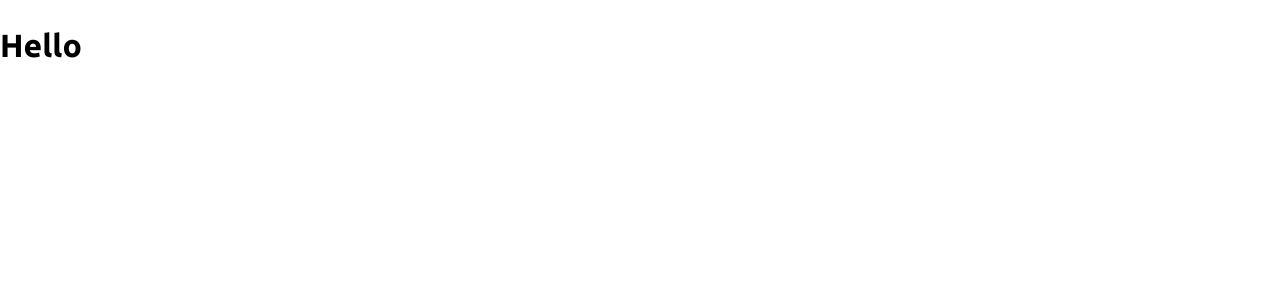
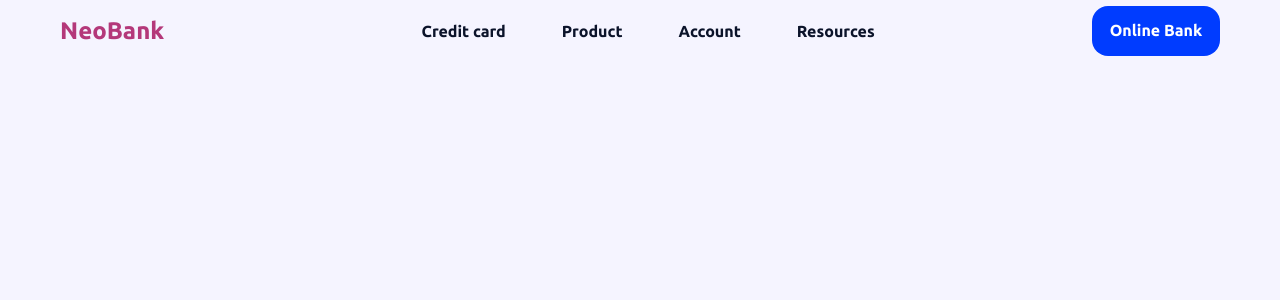
Before and after one commit to Schneegestober1/neo-bank, a React (Vite) app: page / in a window 1280 px wide. Shown: the top 300 px of the page. Built offline with nearby package versions, Linux system fonts and the light colour scheme.

Commit message:
header is done

```diff
--- a/index.html
+++ b/index.html
@@ -5,9 +5,12 @@
     <link rel="icon" type="image/svg+xml" href="" />
     <meta name="viewport" content="width=device-width, initial-scale=1.0" />
     <title>Neo Bank</title>
-    <link rel="preconnect" href="https://fonts.googleapis.com">
-    <link rel="preconnect" href="https://fonts.gstatic.com" crossorigin>
-    <link href="https://fonts.googleapis.com/css2?family=Cormorant:ital,wght@0,300..700;1,300..700&family=Courier+Prime:ital,wght@0,400;0,700;1,400;1,700&family=Manrope:wght@200..800&family=Montserrat:ital,wght@0,100..900;1,100..900&family=Poppins:ital,wght@0,100;0,200;0,300;0,400;0,500;0,600;0,700;0,800;0,900;1,100;1,200;1,300;1,400;1,500;1,600;1,700;1,800;1,900&family=Roboto:ital,wght@0,100..900;1,100..900&family=Ubuntu:ital,wght@0,300;0,400;0,500;0,700;1,300;1,400;1,500;1,700&family=Varela+Round&display=swap" rel="stylesheet">
+    <link rel="preconnect" href="https://fonts.googleapis.com" />
+    <link rel="preconnect" href="https://fonts.gstatic.com" crossorigin />
+    <link
+      href="https://fonts.googleapis.com/css2?family=Cormorant:ital,wght@0,300..700;1,300..700&family=Courier+Prime:ital,wght@0,400;0,700;1,400;1,700&family=Manrope:wght@200..800&family=Montserrat:ital,wght@0,100..900;1,100..900&family=Poppins:ital,wght@0,100;0,200;0,300;0,400;0,500;0,600;0,700;0,800;0,900;1,100;1,200;1,300;1,400;1,500;1,600;1,700;1,800;1,900&family=Roboto:ital,wght@0,100..900;1,100..900&family=Ubuntu:ital,wght@0,300;0,400;0,500;0,700;1,300;1,400;1,500;1,700&family=Varela+Round&display=swap"
+      rel="stylesheet"
+    />
   </head>
   <body>
     <div id="root"></div>
--- a/src/App.scss
+++ b/src/App.scss
@@ -1,7 +1,15 @@
 @import 'normalize.css';
 
 body {
-  font-family: "Ubuntu", sans-serif;
+  font-family: 'Ubuntu', sans-serif;
   margin: 0;
   padding: 0;
 }
+
+li {
+  list-style: none;
+}
+
+a {
+  text-decoration: none;
+}
--- a/src/App.tsx
+++ b/src/App.tsx
@@ -1,10 +1,10 @@
 import './App.scss'
+import Header from './components/Header/Header'
 
 function App() {
-
   return (
     <>
-     <h1>Hello</h1>
+      <Header />
     </>
   )
 }
--- /dev/null
+++ b/src/components/Header/Header.tsx
@@ -0,0 +1,38 @@
+import styles from './header.module.scss'
+
+export const Header = () => {
+  return (
+    <header className={styles.header}>
+      <h2 className={styles.logo}>NeoBank</h2>
+
+      <nav className={styles.nav}>
+        <ul className={styles.menu}>
+          <li className={styles.menuItem}>
+            <a href="#" className={styles.menuLink}>
+              Credit card
+            </a>
+          </li>
+          <li className={styles.menuItem}>
+            <a href="#" className={styles.menuLink}>
+              Product
+            </a>
+          </li>
+          <li className={styles.menuItem}>
+            <a href="#" className={styles.menuLink}>
+              Account
+            </a>
+          </li>
+          <li className={styles.menuItem}>
+            <a href="#" className={styles.menuLink}>
+              Resources
+            </a>
+          </li>
+        </ul>
+      </nav>
+
+      <button className={styles.button}>Online Bank</button>
+    </header>
+  )
+}
+
+export default Header
--- /dev/null
+++ b/src/components/Header/header.module.scss
@@ -0,0 +1,61 @@
+@use '../../styles/color-palette.scss' as *;
+@use '../../styles/mixins.scss' as *;
+
+.header {
+  padding-left: calc(50% - 580px);
+  padding-right: calc(50% - 580px);
+  display: flex;
+  flex-wrap: wrap;
+  justify-content: space-between;
+  align-items: center;
+  margin-top: 3px;
+}
+
+.logo {
+  font-weight: 700;
+  font-size: 1.5rem;
+  letter-spacing: 2%;
+  line-height: 112%;
+  color: $logo-color;
+  cursor: pointer;
+}
+
+.menuLink {
+  font-weight: 700;
+  font-size: 1rem;
+  letter-spacing: 2%;
+  line-height: 112%;
+  color: $black-1;
+}
+
+.button {
+  width: 8rem;
+  height: 3.125rem;
+  border-radius: 16px;
+  padding: 0.5rem;
+  border: 0;
+  outline: 0;
+  color: $white-1;
+  background: $blue-1;
+  font-weight: 700;
+  font-size: 1rem;
+  letter-spacing: 2%;
+  line-height: 112%;
+  cursor: pointer;
+}
+
+.menu {
+    display: flex;
+    flex-wrap: wrap;
+    justify-content: space-between;
+    gap: 3.5rem;
+}
+
+@media (max-width: 500px) {
+    .header {
+        display: flex;
+        align-items: center;
+        flex-direction: column;
+    }
+
+}
--- a/src/index.css
+++ b/src/index.css
@@ -4,7 +4,7 @@
   line-height: 1.5;
   font-weight: 400;
 
-  background-color: rgb(255, 255, 255);
+  background-color: #f5f4ff;
 
   font-synthesis: none;
   text-rendering: optimizeLegibility;
--- /dev/null
+++ b/src/styles/color-palette.scss
@@ -0,0 +1,7 @@
+$logo-color: #b4387a;
+
+$black-1: #0b132a;
+
+$blue-1: #003cff;
+
+$white-1: #ffffff;
--- /dev/null
+++ b/src/styles/mixins.scss
@@ -0,0 +1 @@
+@use './color-palette.scss' as *;
```
